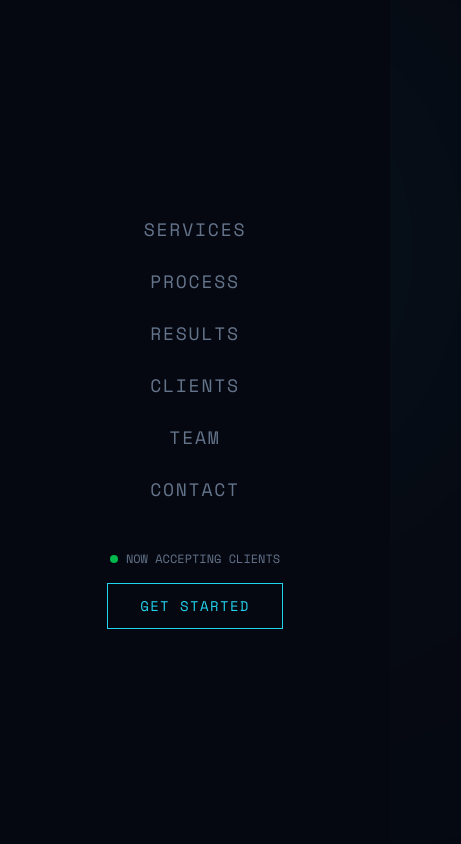
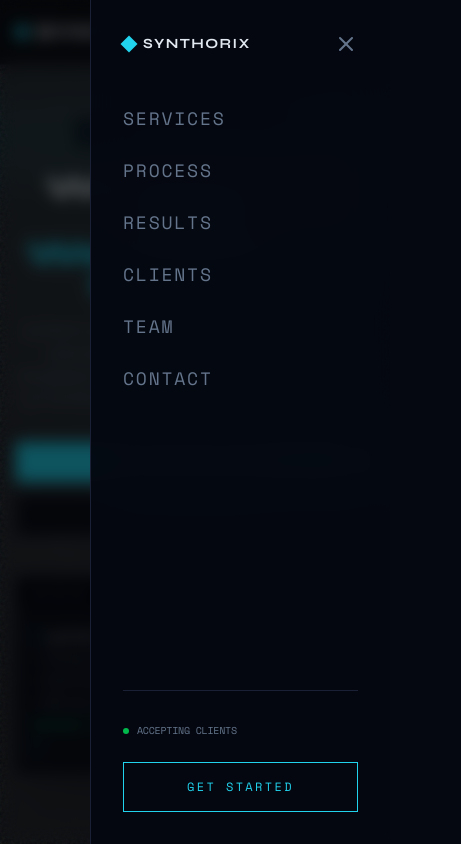
Before and after one commit to rid-coder-70/grovegrid-landing, a Next.js app: page / in a window 390 px wide. Both pictures are taken after a click on the button "Toggle menu". Shown: the top 844 px of the page, 461 px wide, since content can reach past the window. Built offline with nearby package versions, Linux system fonts and the light colour scheme.

Commit message:
feat: redesign mobile navigation into a slide-out drawer with backdrop and improve layout overflow handling

```diff
--- a/src/app/globals.css
+++ b/src/app/globals.css
@@ -62,7 +62,7 @@ body {
 /* Background Effects */
 .noise-overlay {
   position: fixed;
-  top: 0; left: 0; width: 100vw; height: 100vh;
+  top: 0; left: 0; width: 100%; height: 100%;
   pointer-events: none;
   z-index: 1;
   opacity: 0.4;
--- a/src/app/layout.tsx
+++ b/src/app/layout.tsx
@@ -35,9 +35,9 @@ export default function RootLayout({
   return (
     <html
       lang="en"
-      className={`${inter.variable} ${spaceMono.variable} ${syne.variable} h-full antialiased scroll-smooth`}
+      className={`${inter.variable} ${spaceMono.variable} ${syne.variable} h-full antialiased scroll-smooth overflow-x-hidden`}
     >
-      <body className="min-h-full flex flex-col bg-[#050810] text-[#e2e8f0] font-inter">
+      <body className="min-h-full w-full flex flex-col bg-[#050810] text-[#e2e8f0] font-inter overflow-x-hidden">
         {children}
       </body>
     </html>
--- a/src/app/page.tsx
+++ b/src/app/page.tsx
@@ -12,9 +12,9 @@ import { Footer } from "@/components/Footer";
 
 export default function Home() {
   return (
-    <main className="relative min-h-screen">
+    <main className="relative min-h-screen overflow-x-hidden">
+      <Navbar />
       <BackgroundEffects />
-      <Navbar />
       <Hero />
       <TechTicker />
       <Services />
--- a/src/components/Navbar.tsx
+++ b/src/components/Navbar.tsx
@@ -34,7 +34,6 @@ export const Navbar = () => {
     return () => window.removeEventListener("scroll", handleScroll);
   }, []);
 
-  // Lock body scroll when mobile menu is open
   useEffect(() => {
     if (mobileOpen) {
       document.body.style.overflow = "hidden";
@@ -58,15 +57,12 @@ export const Navbar = () => {
             <div className="w-3 h-3 sm:w-3.5 sm:h-3.5 bg-cyan-default transform rotate-45 group-hover:shadow-[0_0_10px_var(--cyan)] transition-shadow"></div>
             <span className="font-syne font-extrabold tracking-widest text-base sm:text-lg">SYNTHORIX</span>
           </a>
-
-          {/* Desktop Navigation */}
           <div className="hidden md:flex gap-6 lg:gap-8 items-center font-mono text-xs lg:text-sm tracking-widest uppercase text-textMuted z-10">
             {navItems.map((item) => (
               <a
                 key={item.id}
                 href={`#${item.id}`}
-                className={`nav-link hover:text-cyan-default ${
-                  activeSection === item.id ? "text-cyan-default active" : ""
+                className={`nav-link hover:text-cyan-default ${activeSection === item.id ? "text-cyan-default active" : ""
                   }`}
               >
                 {item.name}
@@ -87,77 +83,95 @@ export const Navbar = () => {
             </a>
           </div>
 
-          {/* Mobile Hamburger Button */}
           <button
             onClick={() => setMobileOpen(!mobileOpen)}
-            className="md:hidden z-[110] relative w-8 h-8 flex flex-col items-center justify-center gap-1.5 text-cyan-default"
+            className="md:hidden z-[110] relative w-10 h-10 flex flex-col items-center justify-center text-cyan-default hover:bg-white/5 transition-colors rounded-sm"
             aria-label="Toggle menu"
           >
+            <div className="relative w-6 h-5">
               <span
-              className={`block w-6 h-0.5 bg-cyan-default transition-all duration-300 ${
-                mobileOpen ? "rotate-45 translate-y-2" : ""
+                className={`absolute block w-6 h-0.5 bg-cyan-default transition-all duration-300 ease-in-out ${mobileOpen ? "top-2.5 rotate-45" : "top-0"
                   }`}
               />
               <span
-              className={`block w-6 h-0.5 bg-cyan-default transition-all duration-300 ${
-                mobileOpen ? "opacity-0" : ""
+                className={`absolute block w-6 h-0.5 bg-cyan-default transition-all duration-300 ease-in-out top-2.5 ${mobileOpen ? "opacity-0" : "opacity-100"
                   }`}
               />
               <span
-              className={`block w-6 h-0.5 bg-cyan-default transition-all duration-300 ${
-                mobileOpen ? "-rotate-45 -translate-y-2" : ""
+                className={`absolute block w-6 h-0.5 bg-cyan-default transition-all duration-300 ease-in-out ${mobileOpen ? "top-2.5 -rotate-45" : "top-5"
                   }`}
               />
+            </div>
           </button>
         </div>
       </nav>
 
-      {/* Mobile Menu Overlay - rendered outside nav to avoid stacking context issues */}
+      {/* Mobile Menu Backdrop */}
       <div
-        className={`fixed inset-0 bg-bg z-[100] md:hidden flex flex-col items-center justify-center transition-all duration-300 ${
-          mobileOpen
-            ? "opacity-100 pointer-events-auto"
-            : "opacity-0 pointer-events-none"
+        className={`fixed inset-0 bg-black/60 backdrop-blur-sm z-[90] md:hidden transition-opacity duration-500 ${
+          mobileOpen ? "opacity-100 pointer-events-auto" : "opacity-0 pointer-events-none"
+        }`}
+        onClick={() => setMobileOpen(false)}
+      />
+
+      {/* Mobile Menu Drawer */}
+      <div
+        className={`fixed top-0 right-0 h-full w-[80%] max-w-[300px] bg-bg/95 backdrop-blur-xl border-l border-borderCol z-[100] md:hidden flex flex-col transition-transform duration-500 ease-in-out ${
+          mobileOpen ? "translate-x-0" : "translate-x-full"
         }`}
       >
-        <div className="flex flex-col items-center gap-6">
+        <div className="flex flex-col h-full p-8">
+          <div className="flex justify-between items-center mb-12">
+            <div className="flex items-center gap-2">
+              <div className="w-3 h-3 bg-cyan-default transform rotate-45"></div>
+              <span className="font-syne font-bold tracking-widest text-sm uppercase">Synthorix</span>
+            </div>
+            <button
+              onClick={() => setMobileOpen(false)}
+              className="text-textMuted hover:text-cyan-default transition-colors"
+            >
+              <svg xmlns="http://www.w3.org/2000/svg" width="24" height="24" viewBox="0 0 24 24" fill="none" stroke="currentColor" strokeWidth="2" strokeLinecap="round" strokeLinejoin="round"><line x1="18" y1="6" x2="6" y2="18"></line><line x1="6" y1="6" x2="18" y2="18"></line></svg>
+            </button>
+          </div>
+
+          <div className="flex flex-col gap-6">
             {navItems.map((item, index) => (
               <a
                 key={item.id}
                 href={`#${item.id}`}
                 onClick={handleNavClick}
-              className={`font-mono text-lg sm:text-xl uppercase tracking-widest transition-colors ${
+                className={`font-mono text-lg uppercase tracking-widest transition-all duration-300 ${
                   activeSection === item.id
-                  ? "text-cyan-default"
-                  : "text-textMuted hover:text-cyan-default"
+                    ? "text-cyan-default translate-x-2"
+                    : "text-textMuted hover:text-cyan-default hover:translate-x-2"
                 }`}
                 style={{
-                transitionDelay: mobileOpen ? `${index * 60}ms` : "0ms",
+                  transitionDelay: mobileOpen ? `${index * 50}ms` : "0ms",
                   opacity: mobileOpen ? 1 : 0,
-                transform: mobileOpen ? "translateY(0)" : "translateY(10px)",
-                transition: `opacity 0.3s ease ${mobileOpen ? index * 60 : 0}ms, transform 0.3s ease ${mobileOpen ? index * 60 : 0}ms, color 0.3s ease`,
+                  transform: mobileOpen ? "translateX(0)" : "translateX(20px)",
                 }}
               >
                 {item.name}
               </a>
             ))}
+          </div>
 
           <div
-            className="mt-6 flex flex-col items-center gap-4"
+            className="mt-auto flex flex-col gap-6 border-t border-borderCol pt-8"
             style={{
               opacity: mobileOpen ? 1 : 0,
-              transform: mobileOpen ? "translateY(0)" : "translateY(10px)",
-              transition: `opacity 0.3s ease ${mobileOpen ? 400 : 0}ms, transform 0.3s ease ${mobileOpen ? 400 : 0}ms`,
+              transform: mobileOpen ? "translateY(0)" : "translateY(20px)",
+              transition: `all 0.5s ease ${mobileOpen ? 400 : 0}ms`,
             }}
           >
-            <div className="flex items-center gap-2 text-xs font-mono text-textMuted uppercase">
-              <div className="w-2 h-2 bg-green-500 rounded-full animate-pulse"></div>
-              Now Accepting Clients
+            <div className="flex items-center gap-2 text-[10px] font-mono text-textMuted uppercase tracking-tight">
+              <div className="w-1.5 h-1.5 bg-green-500 rounded-full animate-pulse"></div>
+              Accepting Clients
             </div>
             <a
               href="#contact"
               onClick={handleNavClick}
-              className="px-8 py-3 border border-cyan-default text-cyan-default font-mono text-sm uppercase tracking-widest hover:bg-cyan-default hover:text-bg transition-colors"
+              className="w-full py-4 border border-cyan-default text-cyan-default font-mono text-xs text-center uppercase tracking-[0.2em] hover:bg-cyan-default hover:text-bg transition-all duration-300"
             >
               Get Started
             </a>
```
Lines whose indentation alone changed are shown as unchanged.
